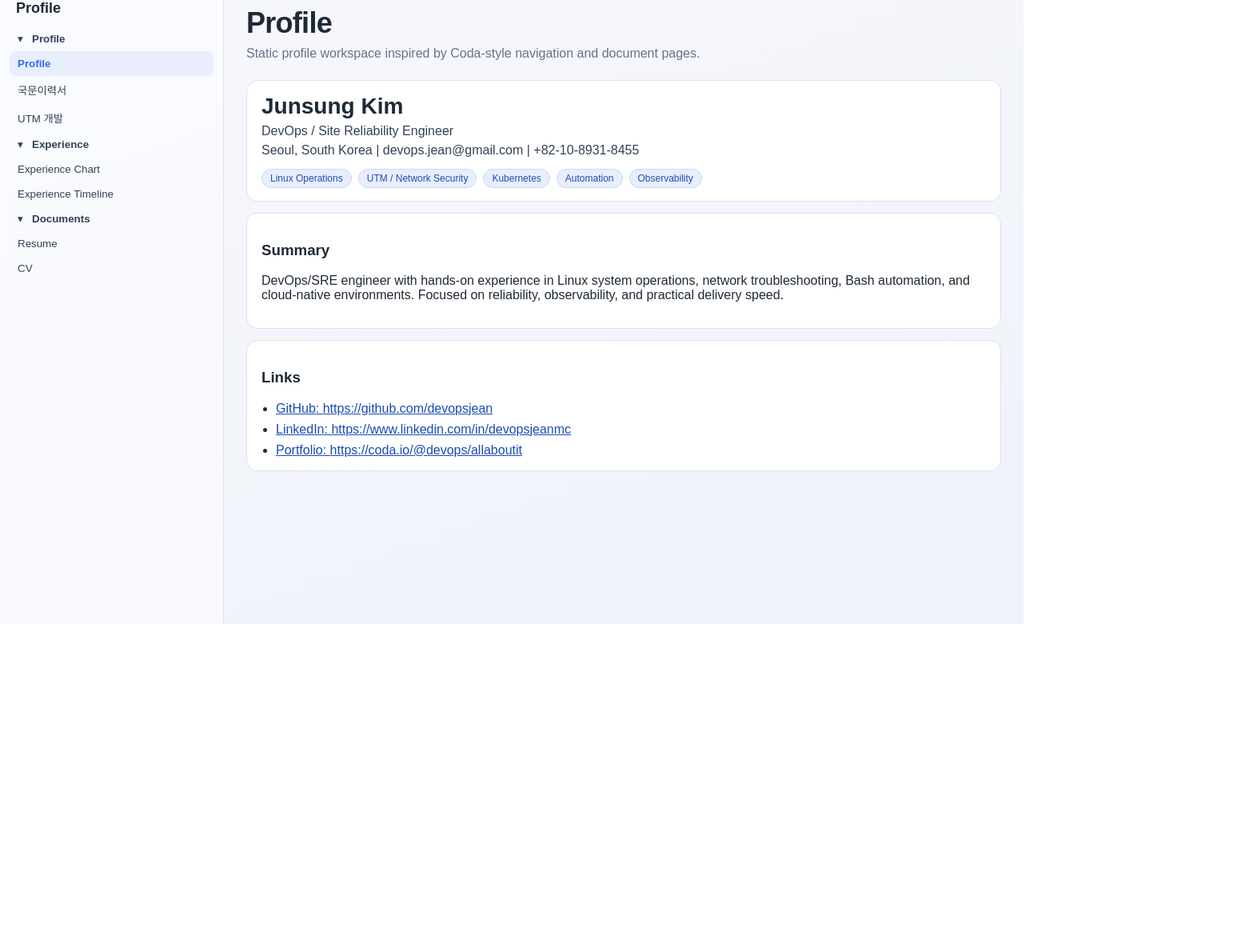
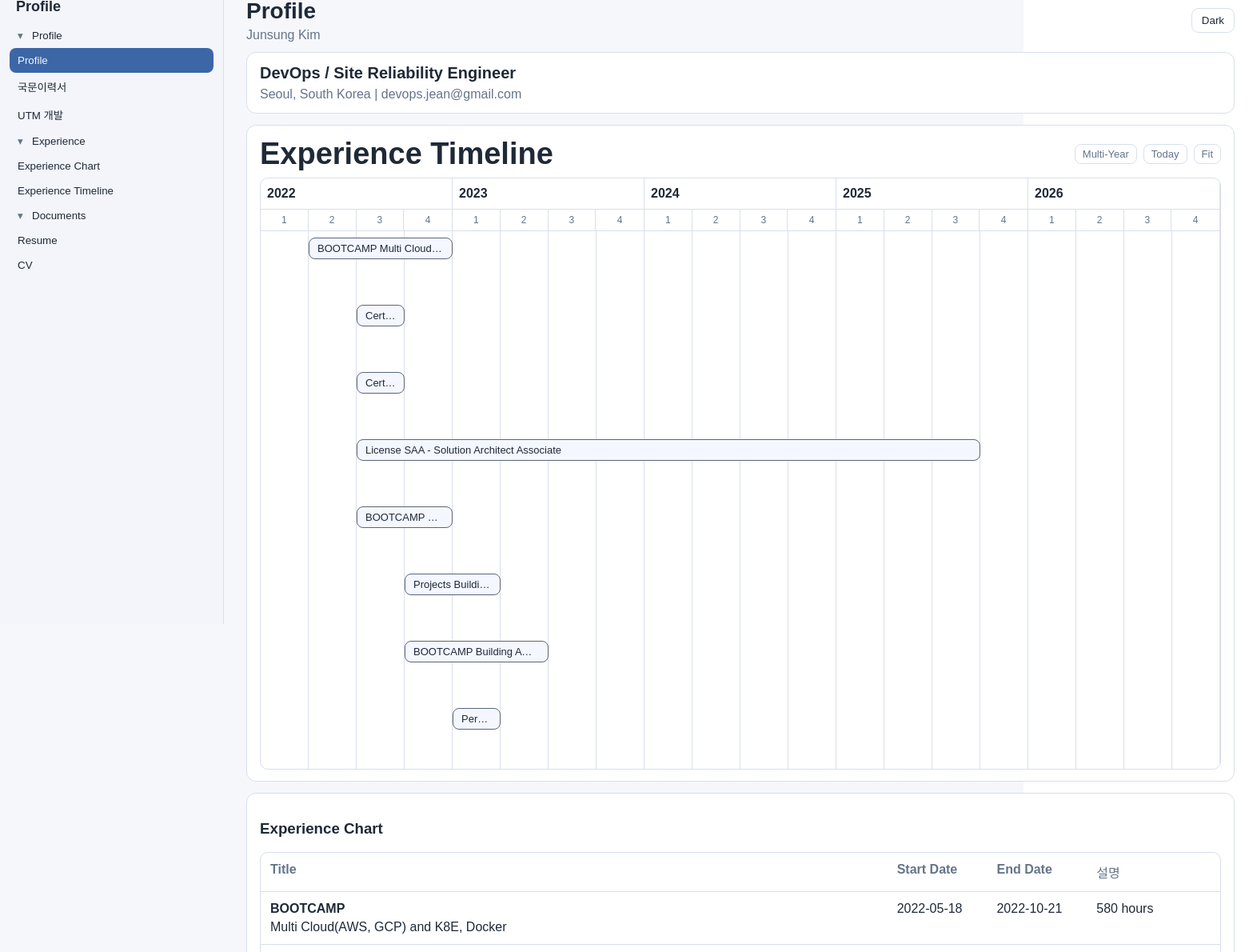
Before and after one commit to devopsjean/profile, a React (Vite) app: page /#/profile in a window 1280 px wide. Shown: the part 20-1210 px from the top of the page at 80% size, 1572 px wide, since content can reach past the window. Before the commit the page ends 800 px from the top, so only its background shows below. Built offline with nearby package versions, Linux system fonts and the light colour scheme.

Commit message:
feat: redesign first page as coda-style career timeline with theme toggle

```diff
--- a/src/App.tsx
+++ b/src/App.tsx
@@ -1,4 +1,4 @@
-import { useMemo, useState } from 'react'
+import { useEffect, useMemo, useState, type CSSProperties } from 'react'
 import { Navigate, Route, Routes, useNavigate, useParams } from 'react-router-dom'
 import cvData from './content/cv.json'
 import navData from './content/nav.json'
@@ -24,6 +24,8 @@ type TimelineItem = {
 type CvSection = { title: string; items: string[] }
 type CvPayload = { sections: CvSection[] }
 
+type ThemeMode = 'dark' | 'light'
+
 const navTree = navData as NavNode[]
 const experiences = timelineData as TimelineItem[]
 const cv = cvData as CvPayload
@@ -41,17 +43,33 @@ function App() {
 function Workspace() {
   const { slug = 'profile' } = useParams<{ slug: string }>()
   const title = titleForSlug(slug)
+  const [theme, setTheme] = useState<ThemeMode>(() => {
+    const stored = window.localStorage.getItem('profile-theme')
+    if (stored === 'dark' || stored === 'light') return stored
+    return window.matchMedia('(prefers-color-scheme: light)').matches ? 'light' : 'dark'
+  })
+
+  useEffect(() => {
+    window.localStorage.setItem('profile-theme', theme)
+  }, [theme])
 
   return (
-    <div className="app-shell">
+    <div className={`app-shell theme-${theme}`}>
       <aside className="left-rail">
+        <div className="rail-top">
           <div className="rail-title">Profile</div>
+        </div>
         <SidebarTree tree={navTree} activeSlug={slug} />
       </aside>
       <main className="doc-view">
         <header className="doc-header">
+          <div>
             <h1>{title}</h1>
-          <p>Static profile workspace inspired by Coda-style navigation and document pages.</p>
+            <p>{profileData.name}</p>
+          </div>
+          <button className="theme-toggle" type="button" onClick={() => setTheme(theme === 'dark' ? 'light' : 'dark')}>
+            {theme === 'dark' ? 'Light' : 'Dark'}
+          </button>
         </header>
         {renderPage(slug)}
       </main>
@@ -103,8 +121,8 @@ function SidebarTree({ tree, activeSlug }: { tree: NavNode[]; activeSlug: string
 
 function renderPage(slug: string) {
   if (slug === 'profile') return <ProfilePage />
-  if (slug === 'experience-chart') return <ExperienceChartPage items={experiences} />
-  if (slug === 'experience-timeline') return <ExperienceTablePage items={experiences} />
+  if (slug === 'experience-chart') return <ExperienceChartTable items={experiences} />
+  if (slug === 'experience-timeline') return <ExperienceTimelineBoard items={experiences} />
   if (slug === 'utm-dev') return <UtmPage />
   if (slug === 'resume') return <ResumePage />
   if (slug === 'resume-ko') return <ResumeKoPage />
@@ -121,124 +139,135 @@ function ProfilePage() {
   return (
     <section className="doc-stack">
       <article className="hero-card">
-        <div>
-          <h2>{profileData.name}</h2>
-          <p>{profileData.role}</p>
+        <h2>{profileData.role}</h2>
         <p>
-            {profileData.location} | {profileData.email} | {profileData.phone}
+          {profileData.location} | {profileData.email}
         </p>
-        </div>
-        <div className="focus-row">
-          {profileData.focus.map((focus) => (
-            <span className="chip" key={focus}>
-              {focus}
-            </span>
-          ))}
-        </div>
       </article>
-
-      <article className="doc-card">
-        <h3>Summary</h3>
-        <p>{profileData.summary}</p>
-      </article>
-
-      <article className="doc-card">
-        <h3>Links</h3>
-        <ul className="plain-list">
-          {profileData.links.map((link) => (
-            <li key={link.url}>
-              <a href={link.url} target="_blank" rel="noreferrer">
-                {link.label}: {link.url}
-              </a>
-            </li>
-          ))}
-        </ul>
-      </article>
+      <ExperienceTimelineBoard items={experiences} />
+      <ExperienceChartTable items={experiences} />
     </section>
   )
 }
 
-function ExperienceChartPage({ items }: { items: TimelineItem[] }) {
-  const years = useMemo(() => {
-    const starts = items.map((item) => new Date(item.start).getFullYear())
-    const ends = items.map((item) => new Date(item.end).getFullYear())
-    const minYear = Math.min(...starts)
-    const maxYear = Math.max(...ends)
-    return { minYear, maxYear, total: maxYear - minYear + 1 }
+function ExperienceTimelineBoard({ items }: { items: TimelineItem[] }) {
+  const model = useMemo(() => {
+    const minDate = new Date(Math.min(...items.map((item) => new Date(item.start).getTime())))
+    const maxDate = new Date(Math.max(...items.map((item) => new Date(item.end).getTime())))
+    const minYear = minDate.getFullYear()
+    const maxYear = maxDate.getFullYear()
+    const totalQuarters = (maxYear - minYear + 1) * 4
+
+    return { minYear, maxYear, totalQuarters }
   }, [items])
 
-  return (
-    <section className="doc-card">
-      <h3>Experience Chart</h3>
-      <p className="muted">
-        Time range: {years.minYear} - {years.maxYear}
-      </p>
-      <div className="year-grid">
-        {Array.from({ length: years.total }).map((_, index) => (
-          <span key={years.minYear + index}>{years.minYear + index}</span>
-        ))}
-      </div>
-      <div className="bars">
-        {items.map((item) => {
-          const start = new Date(item.start).getFullYear()
-          const end = new Date(item.end).getFullYear()
-          const left = ((start - years.minYear) / years.total) * 100
-          const width = ((end - start + 1) / years.total) * 100
+  const ordered = useMemo(() => items.slice().sort((a, b) => a.start.localeCompare(b.start)), [items])
 
   return (
-            <div className="bar-row" key={item.id}>
-              <div className="bar-title">
-                <strong>{item.title}</strong>
-                <span>
-                  {item.company} | {item.group}
-                </span>
+    <article className="doc-card">
+      <div className="section-head">
+        <h3>Experience Timeline</h3>
+        <div className="timeline-controls">
+          <span>Multi-Year</span>
+          <span>Today</span>
+          <span>Fit</span>
         </div>
-              <div className="bar-track">
-                <div className="bar-fill" style={{ left: `${left}%`, width: `${width}%` }} />
       </div>
+
+      <div className="timeline-scroll">
+        <div
+          className="timeline-canvas"
+          style={
+            {
+              '--quarters': model.totalQuarters,
+            } as CSSProperties
+          }
+        >
+          <div className="timeline-years">
+            {Array.from({ length: model.maxYear - model.minYear + 1 }).map((_, i) => {
+              const year = model.minYear + i
+              return (
+                <div key={year} style={{ width: `${(4 / model.totalQuarters) * 100}%` }}>
+                  {year}
                 </div>
               )
             })}
           </div>
-    </section>
+
+          <div className="timeline-quarters">
+            {Array.from({ length: model.maxYear - model.minYear + 1 }).map((_, i) => {
+              const year = model.minYear + i
+              return (
+                <div className="quarter-year" key={`qy-${year}`}>
+                  {[1, 2, 3, 4].map((q) => (
+                    <span key={`${year}-q${q}`}>{q}</span>
+                  ))}
+                </div>
+              )
+            })}
+          </div>
+
+          <div className="timeline-grid">
+            {ordered.map((item, idx) => {
+              const s = new Date(item.start)
+              const e = new Date(item.end)
+              const startQuarterIndex = (s.getFullYear() - model.minYear) * 4 + Math.floor(s.getMonth() / 3)
+              const endQuarterIndex = (e.getFullYear() - model.minYear) * 4 + Math.floor(e.getMonth() / 3)
+              const left = (startQuarterIndex / model.totalQuarters) * 100
+              const width = ((endQuarterIndex - startQuarterIndex + 1) / model.totalQuarters) * 100
+
+              return (
+                <div className="timeline-row" key={item.id}>
+                  <span
+                    className="timeline-pill"
+                    style={{
+                      left: `${left}%`,
+                      width: `${Math.max(width, 5)}%`,
+                      top: `${idx * 42 + 8}px`,
+                    }}
+                  >
+                    {item.group} {item.title}
+                  </span>
+                </div>
+              )
+            })}
+          </div>
+        </div>
+      </div>
+    </article>
   )
 }
 
-function ExperienceTablePage({ items }: { items: TimelineItem[] }) {
-  const ordered = items.slice().sort((a, b) => b.start.localeCompare(a.start))
+function ExperienceChartTable({ items }: { items: TimelineItem[] }) {
   return (
-    <section className="doc-card">
-      <h3>Experience Timeline</h3>
+    <article className="doc-card">
+      <h3>Experience Chart</h3>
       <div className="table-wrap">
         <table>
           <thead>
             <tr>
-              <th>Period</th>
-              <th>Role</th>
-              <th>Group</th>
-              <th>Highlights</th>
+              <th>Title</th>
+              <th>Start Date</th>
+              <th>End Date</th>
+              <th>설명</th>
             </tr>
           </thead>
           <tbody>
-            {ordered.map((item) => (
+            {items.map((item) => (
               <tr key={item.id}>
                 <td>
-                  {item.start} - {item.end}
+                  <div className="title-main">{item.group}</div>
+                  <div className="title-sub">{item.title}</div>
                 </td>
-                <td>
-                  <strong>{item.title}</strong>
-                  <div className="muted">
-                    {item.company} | {item.location}
-                  </div>
-                </td>
-                <td>{item.group}</td>
-                <td>{item.detail}</td>
+                <td>{item.start}</td>
+                <td>{item.end}</td>
+                <td>{item.tags[0] ?? item.detail}</td>
               </tr>
             ))}
           </tbody>
         </table>
       </div>
-    </section>
+    </article>
   )
 }
 
@@ -258,22 +287,12 @@ function UtmPage() {
 
 function ResumePage() {
   return (
-    <section className="doc-stack">
-      <article className="doc-card">
+    <section className="doc-card">
       <h3>Resume</h3>
       <p>
         DevOps engineer focused on Linux operations, incident response, network troubleshooting, and
         deployment automation in production environments.
       </p>
-      </article>
-      <article className="doc-card">
-        <h3>Recent Focus</h3>
-        <ul className="plain-list">
-          <li>UTM operations and secure infrastructure management</li>
-          <li>Kubernetes-based cost visibility and observability</li>
-          <li>Reliability-first automation for daily operations</li>
-        </ul>
-      </article>
     </section>
   )
 }
--- a/src/content/profile.json
+++ b/src/content/profile.json
@@ -3,7 +3,6 @@
   "role": "DevOps / Site Reliability Engineer",
   "location": "Seoul, South Korea",
   "email": "devops.jean@gmail.com",
-  "phone": "+82-10-8931-8455",
   "links": [
     { "label": "GitHub", "url": "https://github.com/devopsjean" },
     { "label": "LinkedIn", "url": "https://www.linkedin.com/in/devopsjeanmc" },
--- a/src/content/timeline.json
+++ b/src/content/timeline.json
@@ -1,79 +1,178 @@
 [
   {
-    "id": "live-sound-engineer",
-    "group": "Work",
-    "title": "Live Sound / Real-Time Systems Engineer",
-    "company": "Freelance",
+    "id": "bootcamp-multicloud",
+    "group": "BOOTCAMP",
+    "title": "Multi Cloud(AWS, GCP) and K8E, Docker",
+    "company": "KGITB",
     "location": "Seoul",
-    "start": "2014-01-01",
-    "end": "2023-09-30",
-    "tags": ["realtime", "operations", "incident-response"],
-    "detail": "Operated zero-downtime live systems with fast troubleshooting under strict time constraints."
+    "start": "2022-05-18",
+    "end": "2022-10-21",
+    "tags": ["580 hours"],
+    "detail": "BOOTCAMP"
   },
   {
-    "id": "securelink-infra",
-    "group": "Work",
-    "title": "Systems / Infrastructure Engineer",
+    "id": "cert-aws",
+    "group": "Certifications",
+    "title": "Architecting on AWS",
+    "company": "Certification",
+    "location": "Seoul",
+    "start": "2022-08-23",
+    "end": "2022-08-26",
+    "tags": ["4 days"],
+    "detail": "Certifications"
+  },
+  {
+    "id": "cert-gcp",
+    "group": "Certification",
+    "title": "Architecting with Google Computer Engine",
+    "company": "Certification",
+    "location": "Seoul",
+    "start": "2022-08-29",
+    "end": "2022-09-01",
+    "tags": ["4 days"],
+    "detail": "Certification"
+  },
+  {
+    "id": "license-saa",
+    "group": "License",
+    "title": "SAA - Solution Architect Associate",
+    "company": "AWS",
+    "location": "Seoul",
+    "start": "2022-08-29",
+    "end": "2025-08-29",
+    "tags": ["3 years"],
+    "detail": "License"
+  },
+  {
+    "id": "bootcamp-final-project",
+    "group": "BOOTCAMP Final Project",
+    "title": "Multi-cloud architecture for social media services",
+    "company": "SolDesk",
+    "location": "Seoul",
+    "start": "2022-09-21",
+    "end": "2022-10-21",
+    "tags": ["1 month"],
+    "detail": "BOOTCAMP Final Project"
+  },
+  {
+    "id": "personal-eks-console",
+    "group": "Projects",
+    "title": "Building EKS service based on the AWS console",
+    "company": "Personal Project",
+    "location": "Seoul",
+    "start": "2022-11-08",
+    "end": "2023-02-28",
+    "tags": ["Personal Project"],
+    "detail": "Personal Project"
+  },
+  {
+    "id": "bootcamp-iac",
+    "group": "BOOTCAMP",
+    "title": "Building AWS microservice cloud environment based on IAC",
+    "company": "SolDesk",
+    "location": "Seoul",
+    "start": "2022-11-27",
+    "end": "2023-06-19",
+    "tags": ["960 hours"],
+    "detail": "BOOTCAMP"
+  },
+  {
+    "id": "personal-eks-terraform",
+    "group": "Personal Project",
+    "title": "Building automation EKS based on Terraform and GitLab",
+    "company": "Personal",
+    "location": "Seoul",
+    "start": "2023-01-07",
+    "end": "2023-02-18",
+    "tags": ["6 weeks"],
+    "detail": "Personal Project"
+  },
+  {
+    "id": "team-netflix",
+    "group": "Bootcamp Team Project",
+    "title": "The Netflix early business model environmental architecture, and research, based on AWS",
+    "company": "SolDesk",
+    "location": "Seoul",
+    "start": "2023-05-09",
+    "end": "2023-06-19",
+    "tags": ["5 weeks"],
+    "detail": "Bootcamp Team Project"
+  },
+  {
+    "id": "award-prize",
+    "group": "AWARD",
+    "title": "Excellence Project Prize(1st Prize)",
+    "company": "SolDesk",
+    "location": "Seoul",
+    "start": "2023-06-21",
+    "end": "2023-06-21",
+    "tags": ["AWARD"],
+    "detail": "AWARD"
+  },
+  {
+    "id": "securelink-devops",
+    "group": "SECURELINK",
+    "title": "Devops Enginner",
     "company": "Securelink",
     "location": "Seoul",
-    "start": "2023-10-01",
-    "end": "2026-02-15",
-    "tags": ["linux", "utm", "network", "automation"],
-    "detail": "Operated Linux servers in IDC, handled UTM operations, and improved deployment reliability."
+    "start": "2023-10-10",
+    "end": "2025-07-02",
+    "tags": ["Work"],
+    "detail": "SECURELINK"
   },
   {
-    "id": "soldevops-bootcamp",
+    "id": "kubecost-ibm",
     "group": "Training",
-    "title": "Cloud & DevOps Bootcamp",
-    "company": "SolDesk",
-    "location": "Seoul",
-    "start": "2022-12-01",
-    "end": "2023-06-30",
-    "tags": ["aws", "iac", "microservices"],
-    "detail": "Completed 960-hour training and earned first prize in final project."
-  },
-  {
-    "id": "kgitb-multicloud",
-    "group": "Training",
-    "title": "Multi-Cloud Engineering Bootcamp",
-    "company": "KGITB",
-    "location": "Seoul",
-    "start": "2022-05-01",
-    "end": "2022-10-31",
-    "tags": ["aws", "gcp", "kubernetes"],
-    "detail": "Completed practical training across cloud and container platforms."
-  },
-  {
-    "id": "xutm-framework",
-    "group": "Projects",
-    "title": "xUTM Deployment Automation Framework",
-    "company": "Securelink",
-    "location": "Seoul",
-    "start": "2024-01-01",
-    "end": "2026-02-15",
-    "tags": ["bash", "deployment", "validation"],
-    "detail": "Built customized Bash deployment automation with validation, rollback-safe routines, and progress UI."
-  },
-  {
-    "id": "rustcost-project",
-    "group": "Projects",
-    "title": "RustCost Open Source Contribution",
-    "company": "Open Source",
-    "location": "Remote",
-    "start": "2025-09-01",
-    "end": "2026-02-15",
-    "tags": ["kubernetes", "cncf", "oss"],
-    "detail": "Contributed DevOps and Kubernetes components for cloud-native cost analysis platform."
+    "title": "kubecost IBM",
+    "company": "IBM",
+    "location": "Online",
+    "start": "2025-10-05",
+    "end": "2025-10-05",
+    "tags": ["1 day"],
+    "detail": "Training"
   },
   {
     "id": "lfs101",
-    "group": "Certifications",
-    "title": "Linux Foundation LFS101",
-    "company": "The Linux Foundation",
+    "group": "Linux Foundation",
+    "title": "Introduction to Linux LFS101",
+    "company": "Linux Foundation",
     "location": "Online",
-    "start": "2025-01-10",
-    "end": "2025-02-10",
-    "tags": ["linux", "foundation"],
-    "detail": "Completed Linux and open source fundamentals curriculum."
+    "start": "2025-12-01",
+    "end": "2026-01-15",
+    "tags": ["Certificate"],
+    "detail": "Linux Foundation"
+  },
+  {
+    "id": "lfd102",
+    "group": "Linux Foundation",
+    "title": "A Beginner's Guide to Open Source Software Development LFD102",
+    "company": "Linux Foundation",
+    "location": "Online",
+    "start": "2025-12-10",
+    "end": "2026-02-01",
+    "tags": ["Certificate"],
+    "detail": "Linux Foundation"
+  },
+  {
+    "id": "lfc193",
+    "group": "Linux Foundation",
+    "title": "Introduction to Open Source License Compliance Management LFC193",
+    "company": "Linux Foundation",
+    "location": "Online",
+    "start": "2025-12-20",
+    "end": "2026-02-10",
+    "tags": ["Certificate"],
+    "detail": "Linux Foundation"
+  },
+  {
+    "id": "lfc194",
+    "group": "Linux Foundation",
+    "title": "Implementing Open Source License Compliance Management LFC194",
+    "company": "Linux Foundation",
+    "location": "Online",
+    "start": "2025-12-28",
+    "end": "2026-02-15",
+    "tags": ["Certificate"],
+    "detail": "Linux Foundation"
   }
 ]
--- a/src/index.css
+++ b/src/index.css
@@ -1,14 +1,5 @@
 :root {
-  --bg: #f6f7fb;
-  --panel: #ffffff;
-  --line: #dce1ec;
-  --text: #1f2937;
-  --muted: #64748b;
-  --accent: #2f6ff6;
-  --chip: #e8eefc;
   font-family: 'IBM Plex Sans', 'Noto Sans KR', sans-serif;
-  color: var(--text);
-  background: linear-gradient(160deg, #f7f8fc 0%, #eef2f9 100%);
   font-synthesis: none;
   text-rendering: optimizeLegibility;
   -webkit-font-smoothing: antialiased;
@@ -24,12 +15,36 @@ body {
   min-width: 320px;
 }
 
-a {
-  color: #174bb5;
+#root {
+  min-height: 100vh;
 }
 
-#root {
-  min-height: 100vh;
+.theme-dark {
+  --bg: #17191d;
+  --panel: #1f2127;
+  --rail: #1b1d21;
+  --line: #343842;
+  --text: #e8e8e8;
+  --muted: #9aa3b2;
+  --hover: #2a2d35;
+  --pill: #20242d;
+  --accent: #6ea2ff;
+  color: var(--text);
+  background: var(--bg);
+}
+
+.theme-light {
+  --bg: #f5f7fb;
+  --panel: #ffffff;
+  --rail: #f3f5fa;
+  --line: #d8dfec;
+  --text: #1f2937;
+  --muted: #64748b;
+  --hover: #e9eef8;
+  --pill: #f4f7ff;
+  --accent: #2e6df5;
+  color: var(--text);
+  background: var(--bg);
 }
 
 .app-shell {
@@ -39,21 +54,19 @@ a {
 }
 
 .left-rail {
+  background: var(--rail);
   border-right: 1px solid var(--line);
-  background: #fbfcffcc;
-  backdrop-filter: blur(4px);
-  padding: 16px 12px;
+  padding: 14px 12px;
+  height: 100vh;
   position: sticky;
   top: 0;
-  align-self: start;
-  height: 100vh;
   overflow: auto;
 }
 
 .rail-title {
   font-size: 18px;
   font-weight: 700;
-  margin: 4px 8px 12px;
+  margin: 4px 8px 10px;
 }
 
 .tree-list {
@@ -68,46 +81,56 @@ a {
   border: 0;
   text-align: left;
   background: transparent;
-  color: #334155;
+  color: var(--text);
   border-radius: 8px;
   padding: 8px 10px;
   cursor: pointer;
 }
 
-.tree-folder {
-  font-weight: 600;
-}
-
 .tree-folder:hover,
 .tree-page:hover {
-  background: #eef2fb;
+  background: var(--hover);
 }
 
 .tree-page.active {
-  background: var(--chip);
-  color: var(--accent);
-  font-weight: 600;
+  background: #3d66a6;
+  color: #f2f6ff;
 }
 
 .chevron {
   display: inline-block;
   width: 18px;
+  color: var(--muted);
 }
 
 .doc-view {
-  padding: 28px;
-  max-width: 1080px;
+  padding: 18px 28px 28px;
+}
+
+.doc-header {
+  display: flex;
+  justify-content: space-between;
+  align-items: center;
+  margin-bottom: 12px;
 }
 
 .doc-header h1 {
   margin: 0;
-  font-size: 36px;
-  letter-spacing: -0.02em;
+  font-size: 28px;
 }
 
 .doc-header p {
-  margin: 8px 0 24px;
+  margin: 5px 0 0;
   color: var(--muted);
+}
+
+.theme-toggle {
+  border: 1px solid var(--line);
+  background: var(--panel);
+  color: var(--text);
+  border-radius: 9px;
+  padding: 7px 12px;
+  cursor: pointer;
 }
 
 .doc-stack {
@@ -119,94 +142,119 @@ a {
 .hero-card {
   background: var(--panel);
   border: 1px solid var(--line);
-  border-radius: 14px;
-  padding: 16px 18px;
+  border-radius: 12px;
+  padding: 14px 16px;
 }
 
 .hero-card h2 {
   margin: 0;
-  font-size: 28px;
+  font-size: 20px;
 }
 
 .hero-card p {
   margin: 6px 0 0;
-  color: #334155;
+  color: var(--muted);
 }
 
-.focus-row {
+.section-head {
   display: flex;
-  flex-wrap: wrap;
-  gap: 8px;
-  margin-top: 14px;
+  justify-content: space-between;
+  align-items: center;
+  margin-bottom: 8px;
 }
 
-.chip {
-  background: var(--chip);
-  border: 1px solid #c9d7fb;
-  color: #204eb1;
-  border-radius: 999px;
-  font-size: 12px;
-  padding: 4px 10px;
+.section-head h3 {
+  margin: 0;
+  font-size: 38px;
 }
 
-.muted {
-  color: var(--muted);
-  font-size: 13px;
-}
-
-.plain-list {
-  margin: 10px 0 0;
-  padding-left: 18px;
-  display: grid;
+.timeline-controls {
+  display: flex;
   gap: 8px;
 }
 
-.year-grid {
-  display: grid;
-  grid-template-columns: repeat(13, minmax(0, 1fr));
-  gap: 6px;
-  margin: 12px 0 8px;
-}
-
-.year-grid span {
-  font-size: 11px;
+.timeline-controls span {
+  border: 1px solid var(--line);
+  border-radius: 8px;
+  padding: 4px 9px;
+  font-size: 13px;
   color: var(--muted);
 }
 
-.bars {
-  display: grid;
-  gap: 10px;
+.timeline-scroll {
+  overflow-x: auto;
+  border: 1px solid var(--line);
+  border-radius: 10px;
 }
 
-.bar-row {
-  display: grid;
-  gap: 6px;
+.timeline-canvas {
+  min-width: 1200px;
 }
 
-.bar-title {
-  display: grid;
-  gap: 3px;
+.timeline-years {
+  display: flex;
+  border-bottom: 1px solid var(--line);
+  background: rgba(255, 255, 255, 0.02);
 }
 
-.bar-title span {
-  color: var(--muted);
-  font-size: 13px;
+.timeline-years div {
+  padding: 10px 8px;
+  font-weight: 600;
+  border-right: 1px solid var(--line);
 }
 
-.bar-track {
-  position: relative;
-  background: #e9edf6;
-  height: 12px;
-  border-radius: 999px;
-  overflow: hidden;
+.timeline-quarters {
+  display: flex;
+  border-bottom: 1px solid var(--line);
 }
 
-.bar-fill {
+.quarter-year {
+  flex: 1;
+  display: grid;
+  grid-template-columns: repeat(4, 1fr);
+  border-right: 1px solid var(--line);
+}
+
+.quarter-year span {
+  text-align: center;
+  font-size: 12px;
+  color: var(--muted);
+  padding: 6px 0;
+  border-right: 1px solid var(--line);
+}
+
+.quarter-year span:last-child {
+  border-right: 0;
+}
+
+.timeline-grid {
+  position: relative;
+  min-height: 640px;
+  background-image: repeating-linear-gradient(
+    to right,
+    transparent 0,
+    transparent calc((100% / var(--quarters)) - 1px),
+    var(--line) calc((100% / var(--quarters)) - 1px),
+    var(--line) calc(100% / var(--quarters))
+  );
+}
+
+.timeline-row {
+  height: 42px;
+  position: relative;
+}
+
+.timeline-pill {
   position: absolute;
-  top: 0;
-  bottom: 0;
-  border-radius: 999px;
-  background: linear-gradient(90deg, #5f8dff 0%, #2f6ff6 100%);
+  white-space: nowrap;
+  overflow: hidden;
+  text-overflow: ellipsis;
+  font-size: 13px;
+  border: 1px solid #5a6578;
+  background: var(--pill);
+  color: var(--text);
+  border-radius: 8px;
+  padding: 5px 10px;
 }
 
 .table-wrap {
@@ -218,24 +266,39 @@ a {
 table {
   border-collapse: collapse;
   width: 100%;
-  min-width: 760px;
+  min-width: 820px;
 }
 
 th,
 td {
+  border-bottom: 1px solid var(--line);
   padding: 12px;
-  border-bottom: 1px solid var(--line);
   text-align: left;
   vertical-align: top;
 }
 
 thead th {
-  background: #f8faff;
-  font-size: 13px;
-  color: #334155;
+  color: var(--muted);
+  font-weight: 600;
 }
 
-@media (max-width: 920px) {
+.title-main {
+  font-weight: 600;
+  margin-bottom: 5px;
+}
+
+.title-sub {
+  color: var(--text);
+}
+
+.plain-list {
+  margin: 10px 0 0;
+  padding-left: 18px;
+  display: grid;
+  gap: 7px;
+}
+
+@media (max-width: 960px) {
   .app-shell {
     grid-template-columns: 1fr;
   }
@@ -248,6 +311,10 @@ thead th {
   }
 
   .doc-view {
-    padding: 18px;
+    padding: 14px;
+  }
+
+  .section-head h3 {
+    font-size: 28px;
   }
 }
```
Lines whose indentation alone changed are shown as unchanged.
